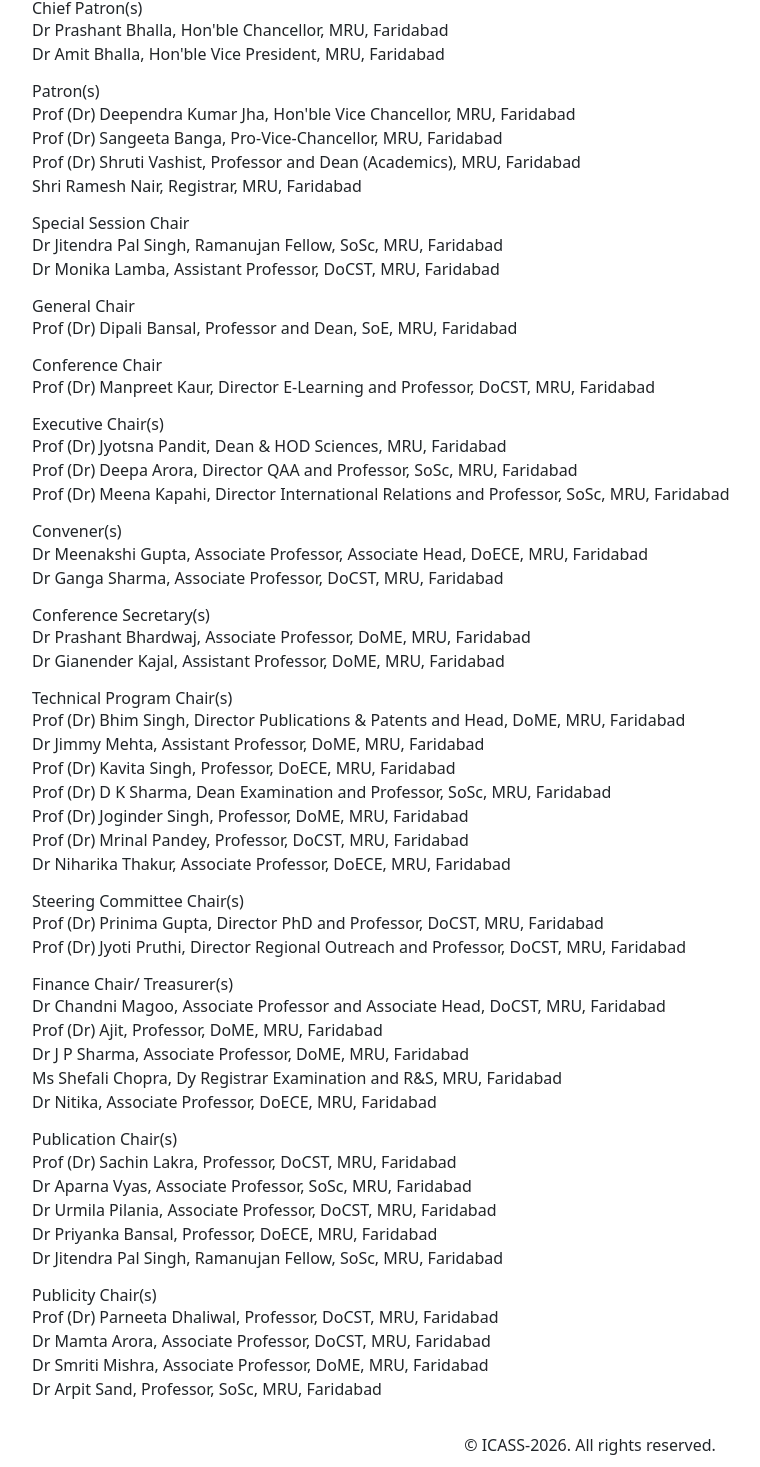
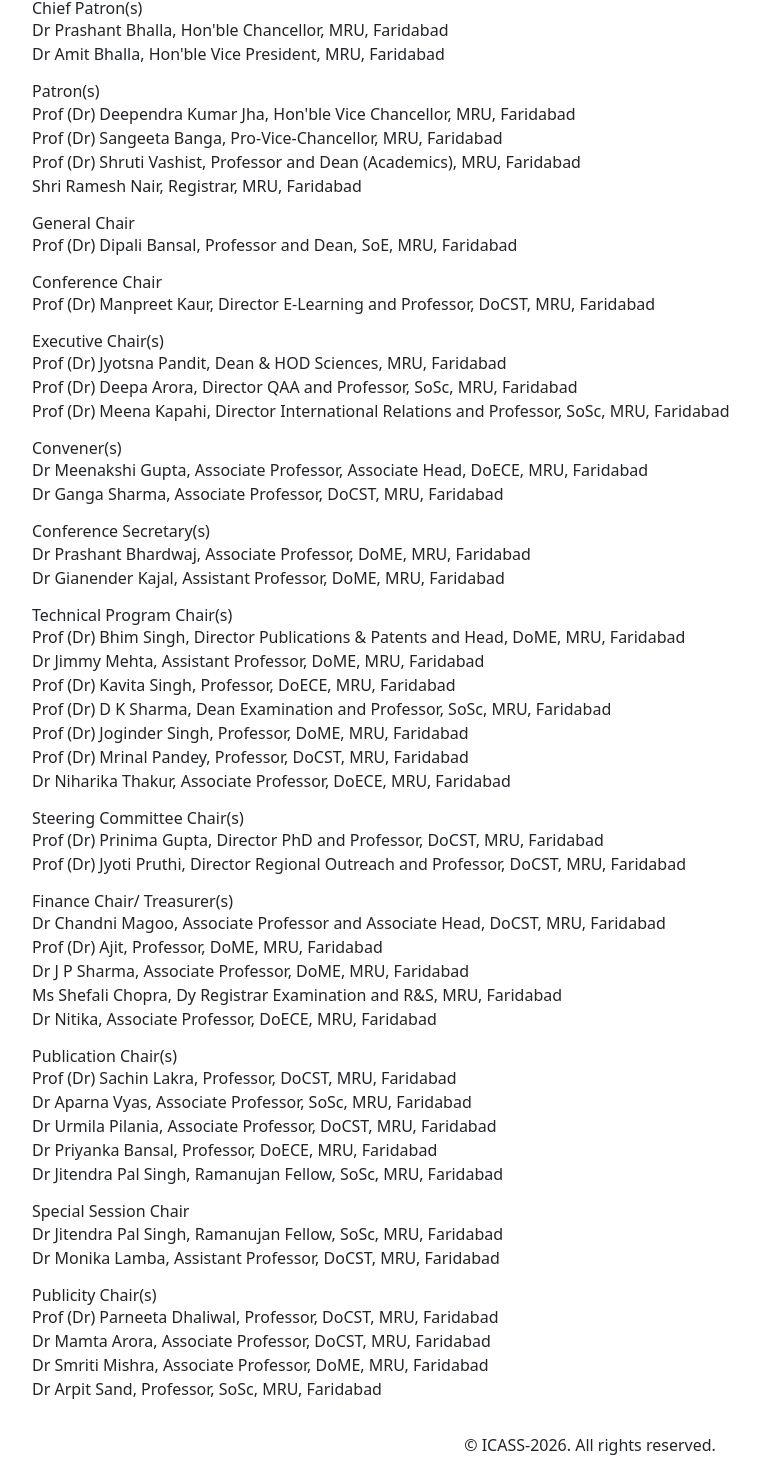
Before and after one commit to KumarAr0631F/ICASS-2026, a React (Vite) app: page /patrons in a window 1280 px wide. Shown: the part 2784-4251 px from the top of the page, without its empty margins (50-810 px from the left). Built offline with nearby package versions, Linux system fonts and the light colour scheme.

Commit message:
add padding to the submit button

```diff
--- a/src/pages/Guideline.jsx
+++ b/src/pages/Guideline.jsx
@@ -116,7 +116,7 @@
             </li>
             <li>All manuscripts must be written in English.</li>
             <li>
-              The page limit is six (6) pages. An additional two pages are
+              Submission should have 4 pages (minimum) to  6 pages (maximum), including figures, tables & references. An additional two pages(max) are
               allowed with extra charges as specified in the{" "}
               <NavLink
                 to="/registration"
--- a/src/pages/Home.jsx
+++ b/src/pages/Home.jsx
@@ -28,7 +28,7 @@
             direction="left"
             className="py-1 text-center flex text-sm md:text-lg"
           >
-            Full Paper Submission Deadline:- 30th September, 2025
+            Full Paper Submission Deadline:- 30th October, 2025
             &nbsp;&nbsp;&nbsp;&nbsp;&nbsp;&nbsp;&nbsp;&nbsp;&nbsp;&nbsp;&nbsp;&nbsp;&nbsp;&nbsp;&nbsp;&nbsp;&nbsp;&nbsp;&nbsp;
             Notification of Acceptance:- 30th November, 2025
             &nbsp;&nbsp;&nbsp;&nbsp;&nbsp;&nbsp;&nbsp;&nbsp;&nbsp;&nbsp;&nbsp;&nbsp;&nbsp;&nbsp;&nbsp;&nbsp;&nbsp;&nbsp;&nbsp;
--- a/src/pages/Patrons.jsx
+++ b/src/pages/Patrons.jsx
@@ -37,16 +37,7 @@
 
         {/* Chairs Section */}
         <div>
-          {/* Special Session Chair */}
-          <h2 className="text-xl font-semibold text-gray-700">Special Session Chair</h2>
-          <ul className="list-disc text-justify ml-6 text-gray-700 mb-3">
-            <li>
-              Dr Jitendra Pal Singh, Ramanujan Fellow, SoSc, MRU, Faridabad
-            </li>
-            <li>
-              Dr Monika Lamba, Assistant Professor, DoCST, MRU, Faridabad
-            </li>
-          </ul>
+
 
           <h2 className="text-xl font-semibold text-gray-700">General Chair</h2>
           <ul className="list-disc text-justify ml-6 text-gray-700 mb-3">
@@ -165,6 +156,16 @@
               Dr Jitendra Pal Singh, Ramanujan Fellow, SoSc, MRU, Faridabad
             </li>
           </ul>
+          {/* Special Session Chair */}
+          <h2 className="text-xl font-semibold text-gray-700">Special Session Chair</h2>
+          <ul className="list-disc text-justify ml-6 text-gray-700 mb-3">
+            <li>
+              Dr Jitendra Pal Singh, Ramanujan Fellow, SoSc, MRU, Faridabad
+            </li>
+            <li>
+              Dr Monika Lamba, Assistant Professor, DoCST, MRU, Faridabad
+            </li>
+          </ul>
           <h2 className="text-xl font-semibold text-gray-800">
             Publicity Chair(s)
           </h2>
--- a/src/pages/Registration.jsx
+++ b/src/pages/Registration.jsx
@@ -12,7 +12,7 @@
           <div className="flex justify-center items-center">
             <ul className="text-xl list-disc mb-5 list-inside text-start">
               <li className="sm:text-lg">
-                Full Paper Submission Deadline: 30<sup>th</sup> September, 2025
+                Full Paper Submission Deadline: <span className="line-through text-gray-500">30<sup>th</sup> September, 2025</span> 30<sup>th</sup> October, 2025(updated)
               </li>
               <li className="sm:text-lg">
                 Notification of Acceptance: 30<sup>th</sup> November, 2025
```
